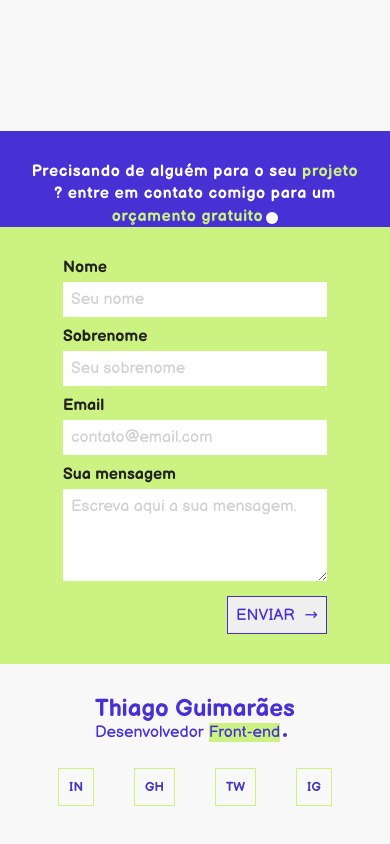
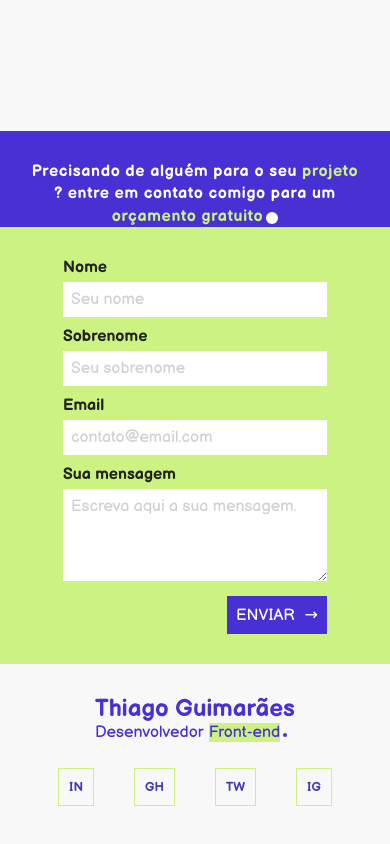
Before and after one commit to thiagogmrs/portfolio, a plain HTML site: page index.html in a window 390 px wide. Shown: the part 2466-3310 px from the top of the page. Drawn offline with nearby package versions, Linux system fonts and the light colour scheme.

Commit message:
Add files via upload
modificação #1 background btn enviar alterado

```diff
--- a/formulario/form.css
+++ b/formulario/form.css
@@ -149,7 +149,12 @@
     grid-column: 2;
     font-family: var(--font-primary);
 }
-
+@media (max-width: 950px){
+    .form button{
+        background: #4831d4;
+        color: #fff;
+    }
+}
 @media (max-width: 650px){
     .form button{
         grid-column: 1;
```
